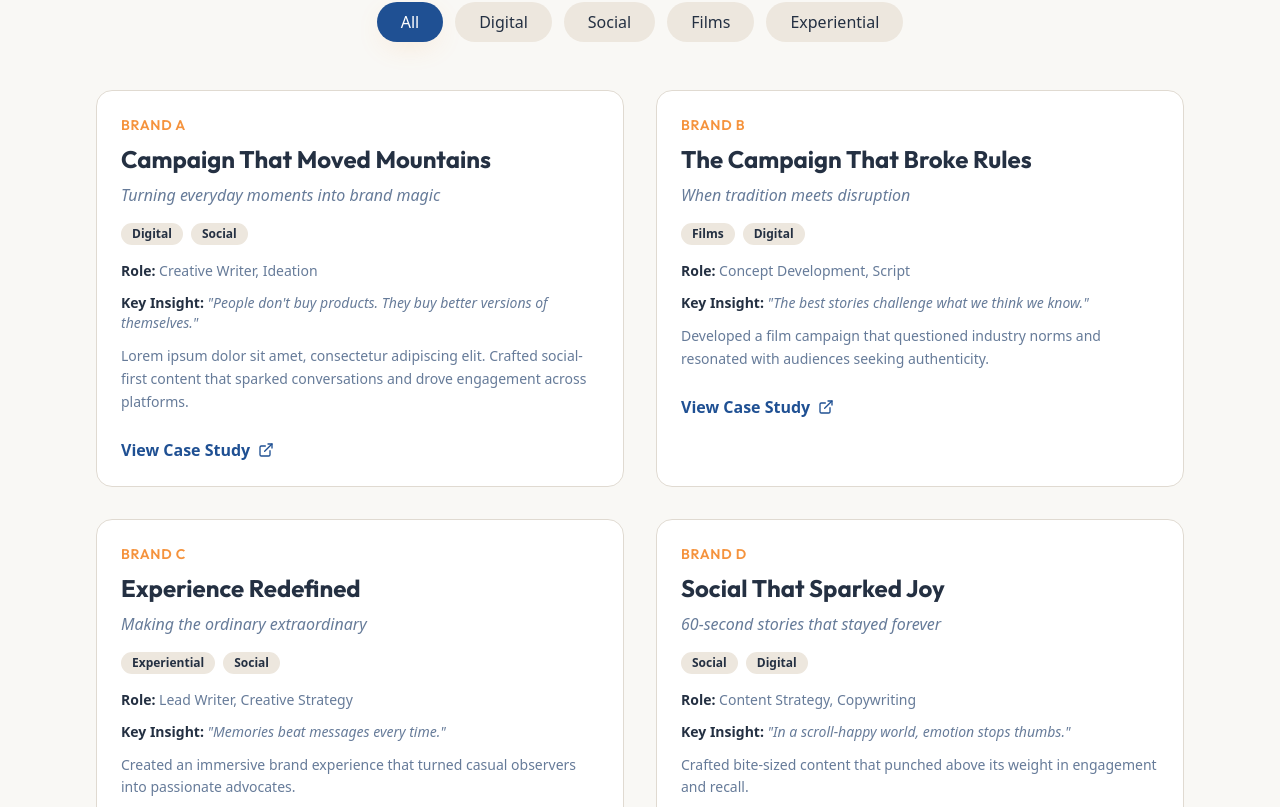
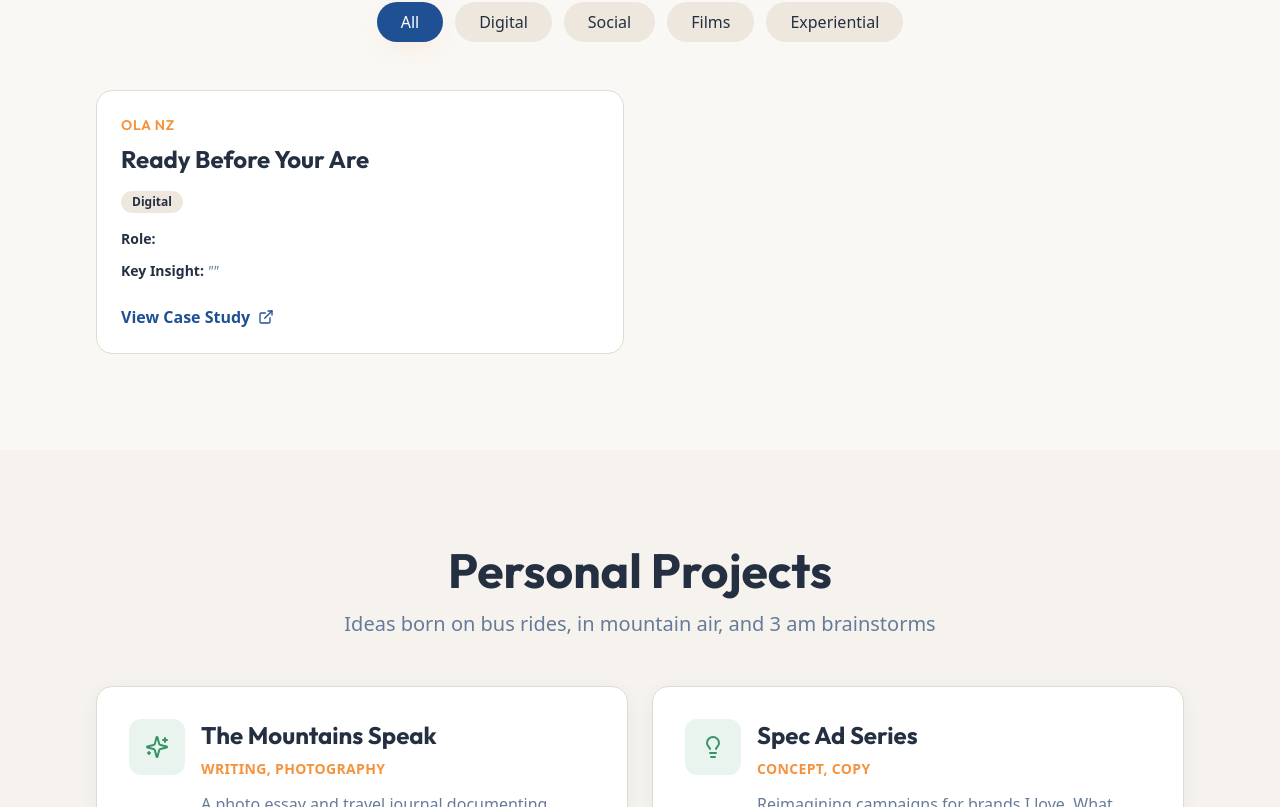
Before and after one commit to aadishah/mansis-idea-cabin, a React (Vite) app: page / in a window 1280 px wide. Shown: the part 1693-2500 px from the top of the page. Built offline with nearby package versions, Linux system fonts and the light colour scheme; the HTML template or start-up script is replaced by a standard one.

Commit message:
Code edited in Lovable Code Editor
Edited UI in Lovable

```diff
--- a/src/components/WorkSection.tsx
+++ b/src/components/WorkSection.tsx
@@ -6,55 +6,15 @@ type WorkItem = {
   id: number;
   brand: string;
   title: string;
-  hook: string;
   category: string[];
-  role: string;
-  insight: string;
-  description: string;
 };
 
 const workItems: WorkItem[] = [
   {
     id: 1,
-    brand: "Brand A",
-    title: "Campaign That Moved Mountains",
-    hook: "Turning everyday moments into brand magic",
-    category: ["Digital", "Social"],
-    role: "Creative Writer, Ideation",
-    insight: "People don't buy products. They buy better versions of themselves.",
-    description:
-      "Lorem ipsum dolor sit amet, consectetur adipiscing elit. Crafted social-first content that sparked conversations and drove engagement across platforms.",
-  },
-  {
-    id: 2,
-    brand: "Brand B",
-    title: "The Campaign That Broke Rules",
-    hook: "When tradition meets disruption",
-    category: ["Films", "Digital"],
-    role: "Concept Development, Script",
-    insight: "The best stories challenge what we think we know.",
-    description:
-      "Developed a film campaign that questioned industry norms and resonated with audiences seeking authenticity.",
-  },
-  {
-    id: 3,
-    brand: "Brand C",
-    title: "Experience Redefined",
-    hook: "Making the ordinary extraordinary",
-    category: ["Experiential", "Social"],
-    role: "Lead Writer, Creative Strategy",
-    insight: "Memories beat messages every time.",
-    description: "Created an immersive brand experience that turned casual observers into passionate advocates.",
-  },
-  {
-    id: 4,
-    brand: "Brand D",
-    title: "Social That Sparked Joy",
-    hook: "60-second stories that stayed forever",
-    category: ["Social", "Digital"],
-    role: "Content Strategy, Copywriting",
-    insight: "In a scroll-happy world, emotion stops thumbs.",
-    description: "Crafted bite-sized content that punched above its weight in engagement and recall.",
+    brand: "Ola NZ",
+    title: "Ready Before Your Are",
+    category: ["Digital"],
   },
 ];
 
```
